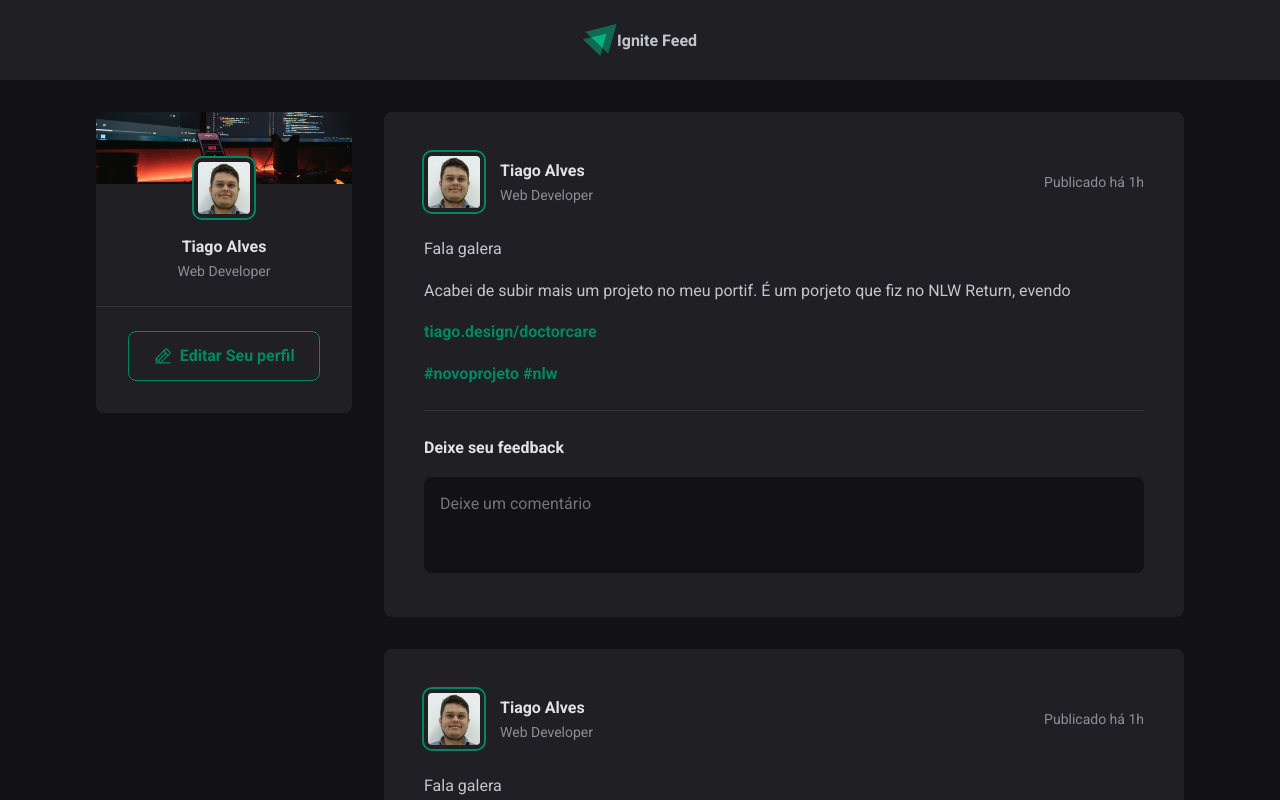
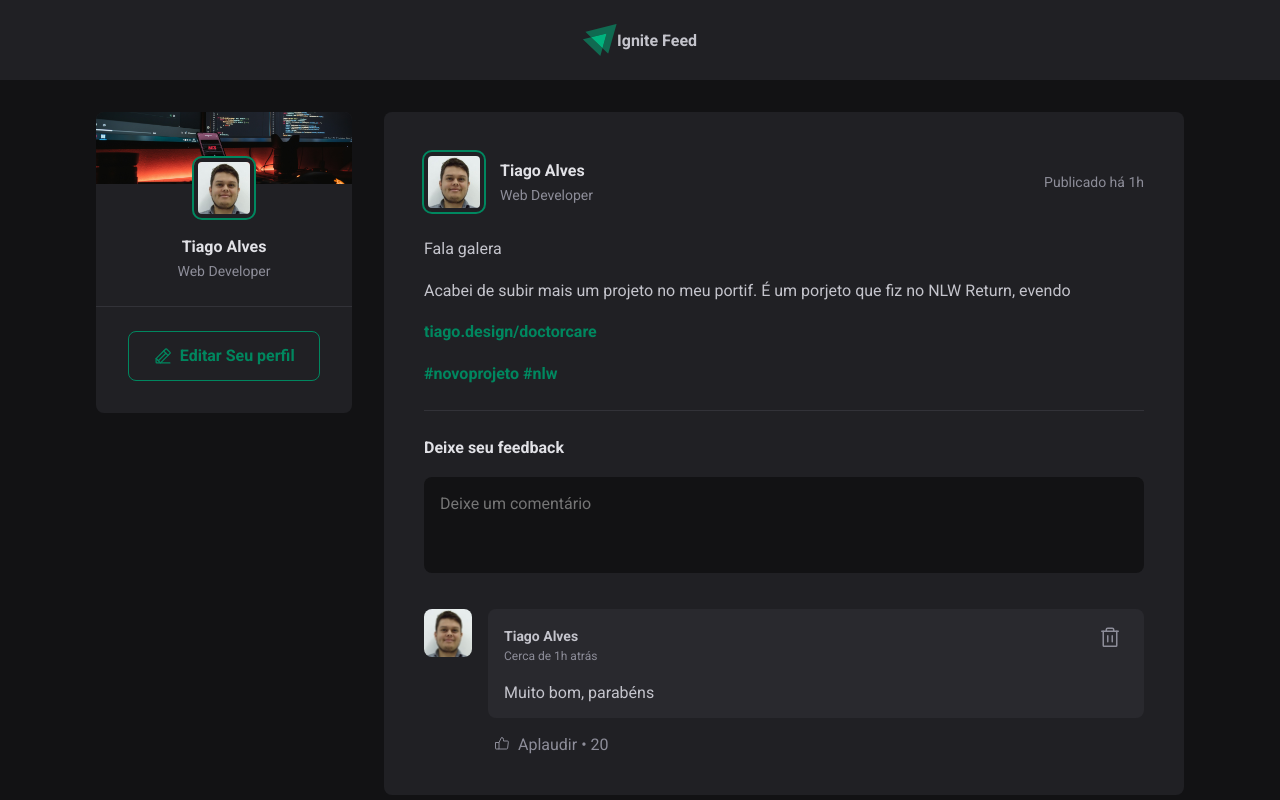
Before and after one commit to Viana-AlvesTiago/profile-feed-react, a React (Vite) app: page / in a window 1280 px wide. Shown: the top 800 px of the page. Built offline with nearby package versions, Linux system fonts and the light colour scheme.

Commit message:
created the Comments component

```diff
--- /dev/null
+++ b/src/components/Comment.jsx
@@ -0,0 +1,33 @@
+import styles from './Comment.module.css'
+import avatar from '../assets/tiago.jpeg'
+import { ThumbsUp, Trash } from 'phosphor-react'
+
+export function Comment(){
+    return(
+        <div className={styles.comment}>
+            <img src={avatar} alt='Avatar' />
+
+            <div className={styles.commentBox}>
+                <div className={styles.commentContent}>
+                    <header>
+                        <div className={styles.authorAndTime}>
+                            <strong>Tiago Alves</strong>
+                            <time title='25 de Fevereiro ás 08:13' dateTime='2025-02-25 08:13:00'>Cerca de 1h atrás</time>
+                        </div>
+                        <button title='Deletar comentário'>
+                            <Trash size={24} />
+                        </button>
+                    </header>
+                    <p>Muito bom, parabéns</p>
+                </div>
+                <footer>
+                    <button>
+                        <ThumbsUp />
+                        Aplaudir <span>20</span>
+                    </button>
+                </footer>
+
+            </div>
+        </div>
+    )
+}
--- /dev/null
+++ b/src/components/Comment.module.css
@@ -0,0 +1,89 @@
+.comment{
+    margin-top: 1.5rem;
+    display: flex;
+    gap: 1rem;
+}
+
+.comment > img {
+    width: 3rem;
+    height:  3rem;
+    border-radius: 8px;
+}
+
+.commentBox {
+    flex: 1;
+}
+
+.commentContent {
+    background: var(--gray-700);
+    border-radius: 8px;
+    padding: 1rem;
+}
+
+.commentContent header {
+    display: flex;
+    align-items: flex-start;
+    justify-content: space-between;
+}
+
+.authorAndTime {
+    display: flex;
+    flex-direction: column;
+}
+
+.authorAndTime strong {
+    font-size: 0.875rem;
+    line-height: 1.6;
+}
+
+.authorAndTime time {
+    font-size: 0.75rem;
+    line-height: 1.6;
+    color: var(--gray-400);
+}
+
+.commentContent header button {
+    background: transparent;
+    border: 0;
+    color: var(--gray-400);
+    cursor: pointer;
+    line-height: 0;
+    border-radius: 4px;
+}
+
+.commentContent header button:hover{
+    color: var(--red-500);
+}
+
+.commentContent p {
+    margin-top: 1rem;
+    color: var(--gray-300);
+}
+
+.commentBox footer {
+    margin-top: 1rem;
+}
+
+.commentBox footer button {
+    background: transparent;
+    border: 0;
+    color: var(--gray-400);
+    cursor: pointer;
+    display: flex;
+    align-items: center;
+    border-radius: 2px;
+}
+
+.commentBox footer button:hover{
+    color: var(--green-300);
+}
+
+.commentBox footer button svg{
+    margin-right: 0.5rem;
+}
+
+.commentBox footer button span::before{
+    content: "\2022";
+    padding: 0 0.25rem;
+
+}
--- a/src/components/Post.jsx
+++ b/src/components/Post.jsx
@@ -1,5 +1,6 @@
 import styles from './Post.module.css'
 import avatar from '../assets/tiago.jpeg'
+import { Comment } from './Comment'
 
 export function Post(){
     return(
@@ -30,6 +31,9 @@
                 <button type='submit'>Comentar</button>
                 </footer>
             </form>
+            <div className={styles.commentList}>
+                <Comment />
+            </div>
         </article>
     )
 }
--- a/src/components/Post.module.css
+++ b/src/components/Post.module.css
@@ -124,3 +124,7 @@
     visibility: visible;
     max-height: none;
 }
+
+.commentList {
+    margin-top: 2rem;
+}
--- a/src/global.css
+++ b/src/global.css
@@ -10,6 +10,8 @@
 
     --green-300: #00B37E;
     --green-500: #00875f;
+
+    --red-500: #F75A68;
 
 
 
```
